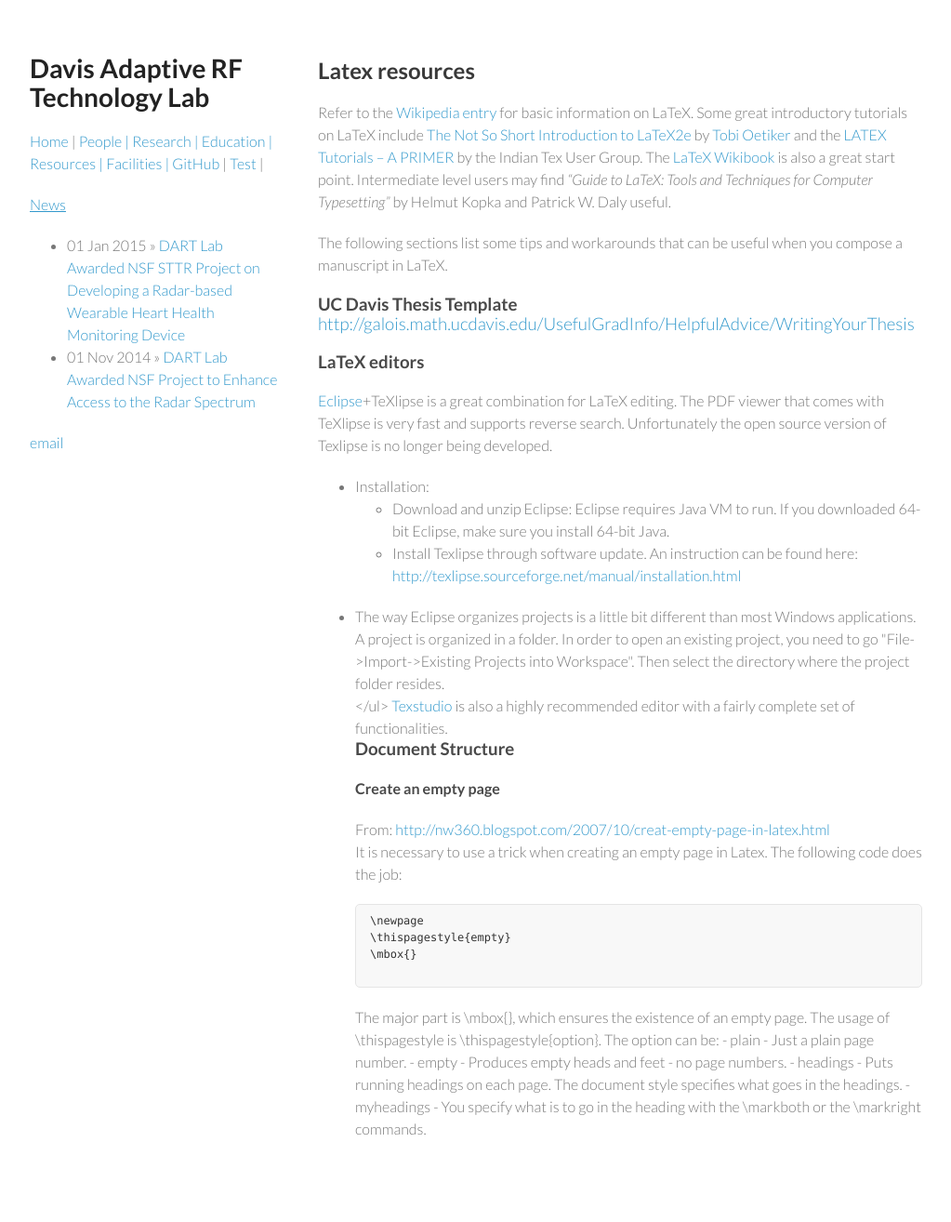
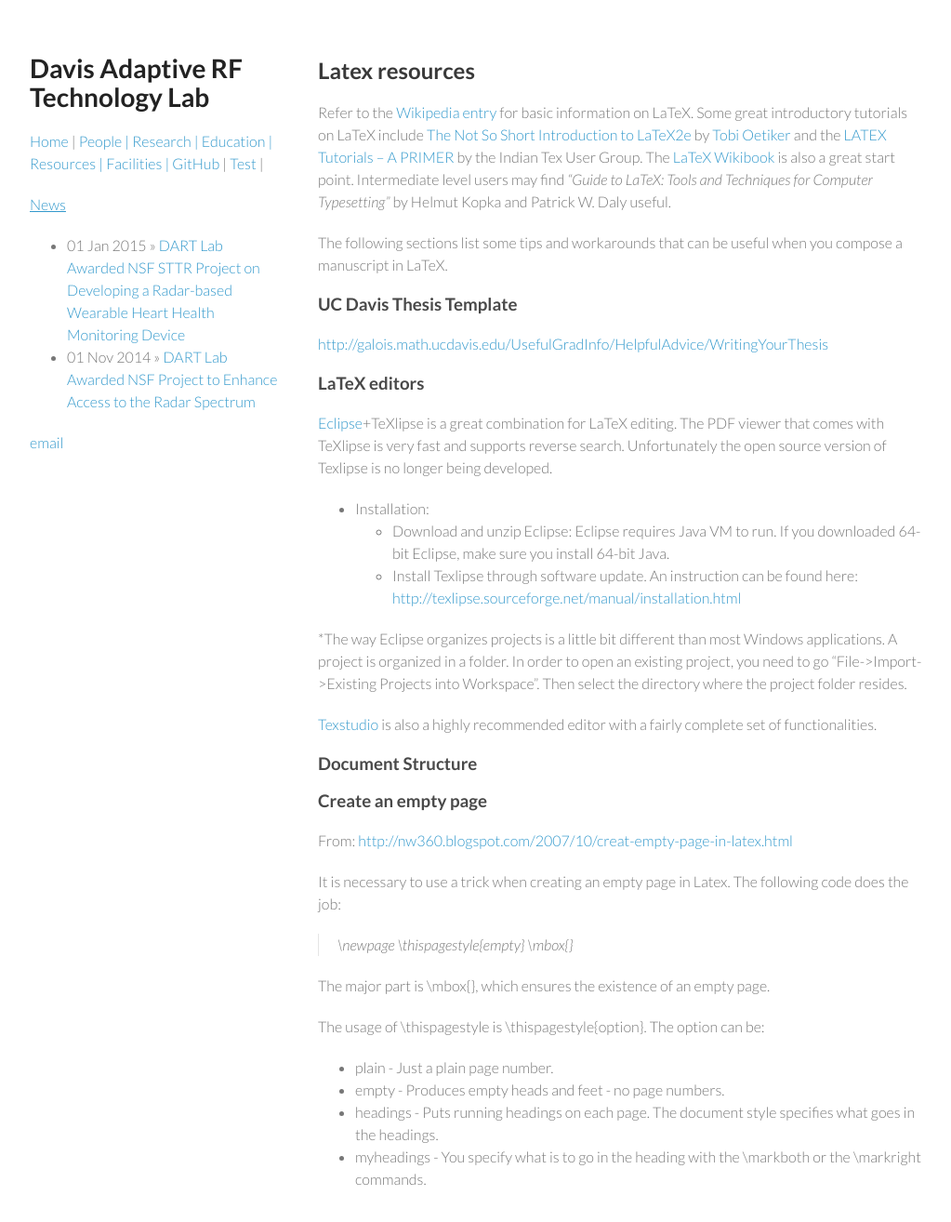
Before and after one commit to ucdart/ucdart.github.io, a Jekyll site: the page built from resources/latex.md, in a window 1280 px wide and 1350 px high. Shown: the top 1314 px of the window at 93% size, without its empty margins (128-1151 px from the left). Built offline with Jekyll 4.4.1, drawn with Linux system fonts in a browser that asks for light colours.

Commit message:
Updated latex.md

```diff
--- a/resources/latex.md
+++ b/resources/latex.md
@@ -11,35 +11,32 @@
 
 The following sections list some tips and workarounds that can be useful when you compose a manuscript in LaTeX.
 
-### UC Davis Thesis Template [http://galois.math.ucdavis.edu/UsefulGradInfo/HelpfulAdvice/WritingYourThesis](http://galois.math.ucdavis.edu/UsefulGradInfo/HelpfulAdvice/WritingYourThesis)
+### UC Davis Thesis Template
 
-<h3> LaTeX editors </h3>
-<a href="https://eclipse.org/" target=_blank>Eclipse</a>+TeXlipse is a great combination for LaTeX editing. The PDF viewer that comes with TeXlipse is very fast and supports reverse search. Unfortunately the open source version of Texlipse is no longer being developed.
+[http://galois.math.ucdavis.edu/UsefulGradInfo/HelpfulAdvice/WritingYourThesis](http://galois.math.ucdavis.edu/UsefulGradInfo/HelpfulAdvice/WritingYourThesis)
 
-<ul>
-  <li> Installation:
-	<ul>
-      <li> Download and unzip Eclipse: Eclipse requires Java VM to run. If you downloaded 64-bit Eclipse, make sure you install 64-bit Java. </li>
-      <li> Install Texlipse through software update. An instruction can be found here: <a href="http://texlipse.sourceforge.net/manual/installation.html" target=_blank>http://texlipse.sourceforge.net/manual/installation.html</a> </li>
-    </ul>
-    <li>The way Eclipse organizes projects is a little bit different than most Windows applications. A project is organized in a folder. In order to open an existing project, you need to go "File->Import->Existing Projects into Workspace". Then select the directory where the project folder resides.</li>
-</ul>
+### LaTeX editors
 
-<a href="http://texstudio.sourceforge.net/" target=_blank>Texstudio</a> is also a highly recommended editor with a fairly complete set of functionalities.
+[Eclipse](https://eclipse.org/)+TeXlipse is a great combination for LaTeX editing. The PDF viewer that comes with TeXlipse is very fast and supports reverse search. Unfortunately the open source version of Texlipse is no longer being developed.
 
-<h3> Document Structure </h3>
-<h4> Create an empty page </h4>
-From: <a href="http://nw360.blogspot.com/2007/10/creat-empty-page-in-latex.html">http://nw360.blogspot.com/2007/10/creat-empty-page-in-latex.html</a>
+* Installation:
+   * Download and unzip Eclipse: Eclipse requires Java VM to run. If you downloaded 64-bit Eclipse, make sure you install 64-bit Java.
+   * Install Texlipse through software update. An instruction can be found here: <a href="http://texlipse.sourceforge.net/manual/installation.html" target=_blank>http://texlipse.sourceforge.net/manual/installation.html</a>
 
-<p>It is necessary to use a trick when creating an empty page in Latex. The following code does the job:</p>
+*The way Eclipse organizes projects is a little bit different than most Windows applications. A project is organized in a folder. In order to open an existing project, you need to go "File->Import->Existing Projects into Workspace". Then select the directory where the project folder resides.
 
-<div class="code">
-  <pre>
-\newpage
-\thispagestyle{empty}
-\mbox{}
-  </pre>
-</div>
+[Texstudio](http://texstudio.sourceforge.net) is also a highly recommended editor with a fairly complete set of functionalities.
+
+### Document Structure
+
+### Create an empty page
+From: [http://nw360.blogspot.com/2007/10/creat-empty-page-in-latex.html](ttp://nw360.blogspot.com/2007/10/creat-empty-page-in-latex.html)
+
+It is necessary to use a trick when creating an empty page in Latex. The following code does the job:
+
+> \newpage
+> \thispagestyle{empty}
+> \mbox{}
 
 The major part is \mbox{}, which ensures the existence of an empty page.
 
```
